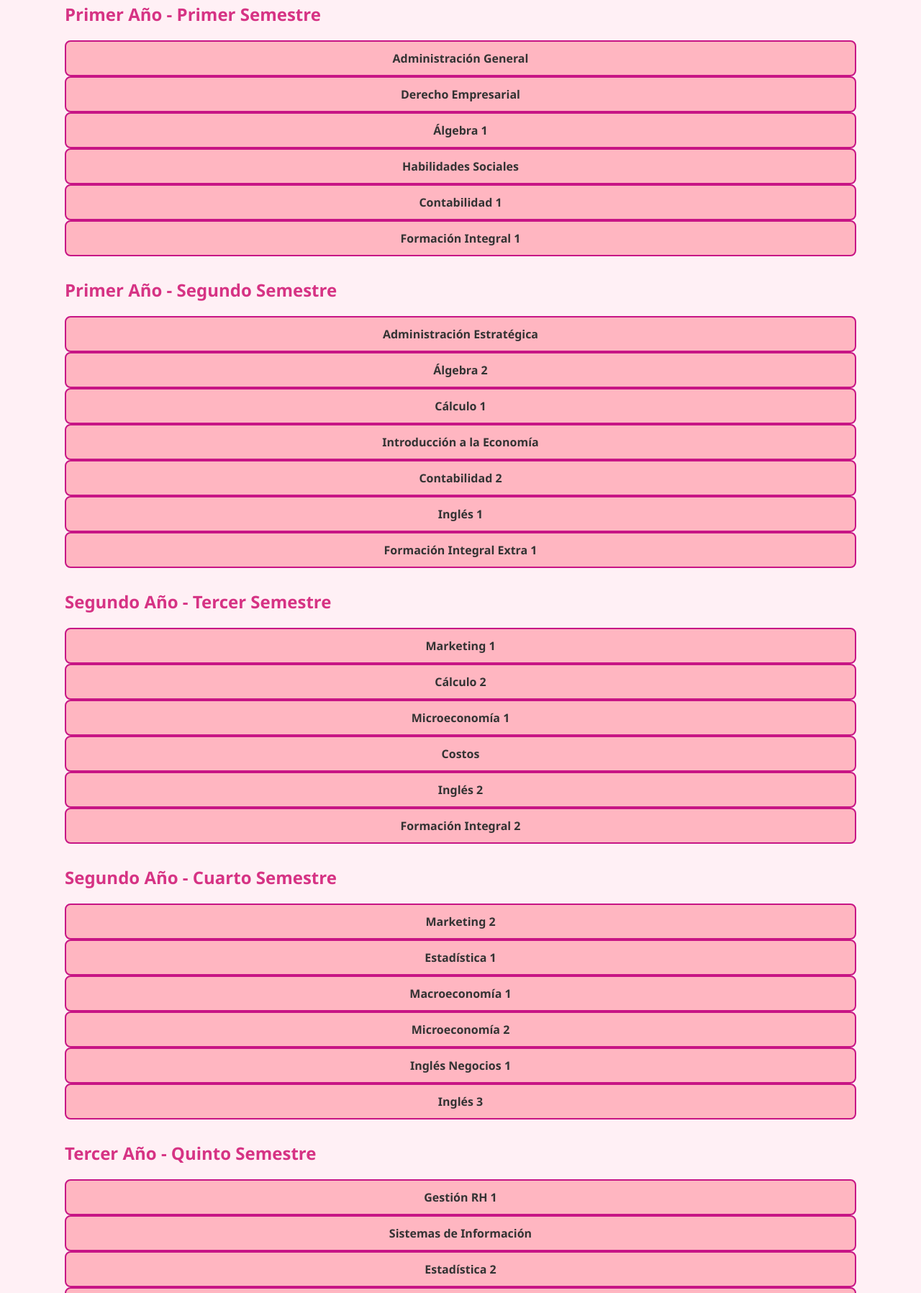
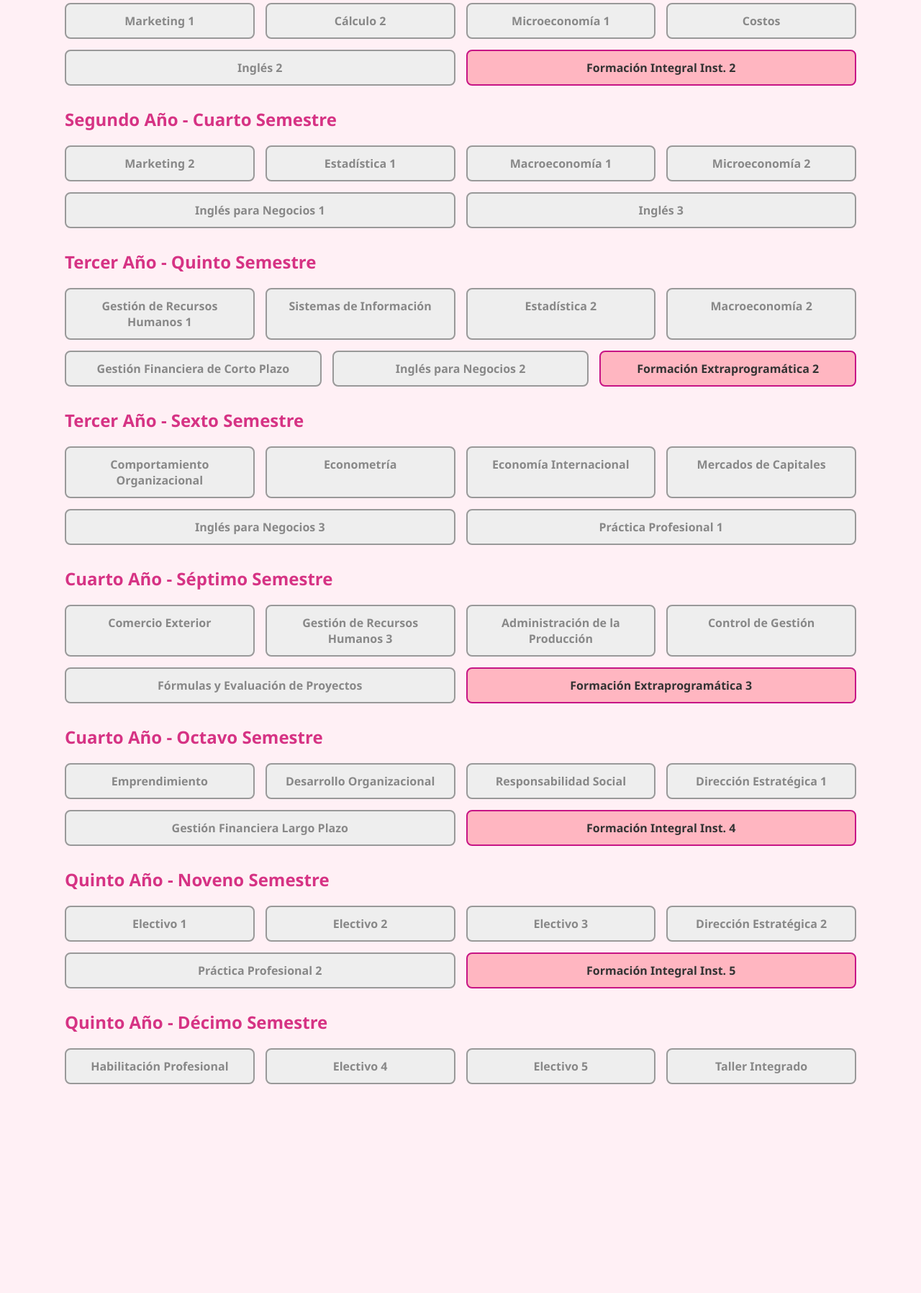
Before and after one commit to matiuh-the-return/Ingenieria_Comercial_malla, a plain HTML site: page index.html in a window 1280 px wide. Shown: the part 191-1987 px from the top of the page at 72% size. After the commit the page ends 1755 px from the top, so only its background shows below. Drawn offline with Linux system fonts and the light colour scheme.

Commit message:
Update index.html

```diff
--- a/index.html
+++ b/index.html
@@ -2,120 +2,105 @@
 <html lang="es">
 <head>
   <meta charset="UTF-8">
-  <title>Malla Interactiva - Ingeniería Civil</title>
+  <title>Malla Interactiva Ingeniería Comercial</title>
   <link rel="stylesheet" href="estilos.css">
 </head>
 <body>
-  <header>
-    <h1>Malla Interactiva - Ingeniería Civil UBB</h1>
-    <div class="selector-tema">
-      <label for="tema">Tema:</label>
-      <select id="tema">
-        <option value="verde">Verde</option>
-        <option value="rosado">Rosado</option>
-        <option value="azul">Azul</option>
-      </select>
-    </div>
-  </header>
+  <h1>Malla Curricular Ingeniería Comercial</h1>
+  <div class="malla">
 
-<main class="malla">
-  <section>
-    <h2>Primer Año - Primer Semestre</h2>
-    <div class="ramo" id="admin_gral" data-prerrequisitos="">Administración General</div>
-    <div class="ramo" id="derecho" data-prerrequisitos="">Derecho Empresarial</div>
-    <div class="ramo" id="algebra1" data-prerrequisitos="">Álgebra 1</div>
-    <div class="ramo" id="hab_soc" data-prerrequisitos="">Habilidades Sociales</div>
-    <div class="ramo" id="conta1" data-prerrequisitos="">Contabilidad 1</div>
-    <div class="ramo" id="fi1" data-prerrequisitos="">Formación Integral 1</div>
-  </section>
-
-  <section>
-    <h2>Primer Año - Segundo Semestre</h2>
-    <div class="ramo" id="admin_estrat" data-prerrequisitos="admin_gral">Administración Estratégica</div>
-    <div class="ramo" id="algebra2" data-prerrequisitos="algebra1">Álgebra 2</div>
-    <div class="ramo" id="calculo1" data-prerrequisitos="">Cálculo 1</div>
-    <div class="ramo" id="intro_eco" data-prerrequisitos="">Introducción a la Economía</div>
-    <div class="ramo" id="conta2" data-prerrequisitos="conta1">Contabilidad 2</div>
-    <div class="ramo" id="ingles1" data-prerrequisitos="">Inglés 1</div>
-    <div class="ramo" id="fi2" data-prerrequisitos="">Formación Integral Extra 1</div>
-  </section>
-
+    <!-- AÑOS Y SEMESTRES -->
        <section>
       <h2>Segundo Año - Tercer Semestre</h2>
-    <div class="ramo" id="marketing1" data-prerrequisitos="admin_estrat">Marketing 1</div>
-    <div class="ramo" id="calculo2" data-prerrequisitos="calculo1">Cálculo 2</div>
-    <div class="ramo" id="micro1" data-prerrequisitos="calculo1,intro_eco">Microeconomía 1</div>
-    <div class="ramo" id="costos" data-prerrequisitos="conta1">Costos</div>
-    <div class="ramo" id="ingles2" data-prerrequisitos="ingles1">Inglés 2</div>
-    <div class="ramo" id="fi3" data-prerrequisitos="">Formación Integral 2</div>
+      <div class="semestre">
+        <div class="ramo bloqueado" data-id="marketing1" data-abre="marketing2,comercio">Marketing 1</div>
+        <div class="ramo bloqueado" data-id="calculo2" data-abre="micro2">Cálculo 2</div>
+        <div class="ramo bloqueado" data-id="micro1" data-abre="micro2,gfcp">Microeconomía 1</div>
+        <div class="ramo bloqueado" data-id="costos">Costos</div>
+        <div class="ramo bloqueado" data-id="ingles2" data-abre="ingles-neg1,ingles3,ingles-neg3">Inglés 2</div>
+        <div class="ramo" data-id="formacion2">Formación Integral Inst. 2</div>
+      </div>
     </section>
 
     <section>
       <h2>Segundo Año - Cuarto Semestre</h2>
-    <div class="ramo" id="marketing2" data-prerrequisitos="marketing1">Marketing 2</div>
-    <div class="ramo" id="estad1" data-prerrequisitos="algebra2">Estadística 1</div>
-    <div class="ramo" id="macro1" data-prerrequisitos="calculo1,intro_eco">Macroeconomía 1</div>
-    <div class="ramo" id="micro2" data-prerrequisitos="micro1,calculo2">Microeconomía 2</div>
-    <div class="ramo" id="ing_neg1" data-prerrequisitos="ingles2">Inglés Negocios 1</div>
-    <div class="ramo" id="ingles3" data-prerrequisitos="ingles2">Inglés 3</div>
+      <div class="semestre">
+        <div class="ramo bloqueado" data-id="marketing2">Marketing 2</div>
+        <div class="ramo bloqueado" data-id="estadistica1" data-abre="estadistica2">Estadística 1</div>
+        <div class="ramo bloqueado" data-id="macro1" data-abre="macro2">Macroeconomía 1</div>
+        <div class="ramo bloqueado" data-id="micro2">Microeconomía 2</div>
+        <div class="ramo bloqueado" data-id="ingles-neg1">Inglés para Negocios 1</div>
+        <div class="ramo bloqueado" data-id="ingles3">Inglés 3</div>
+      </div>
     </section>
 
     <section>
       <h2>Tercer Año - Quinto Semestre</h2>
-    <div class="ramo" id="rh1" data-prerrequisitos="admin_estrat">Gestión RH 1</div>
-    <div class="ramo" id="sisinfo" data-prerrequisitos="admin_estrat">Sistemas de Información</div>
-    <div class="ramo" id="estad2" data-prerrequisitos="estad1">Estadística 2</div>
-    <div class="ramo" id="macro2" data-prerrequisitos="macro1">Macroeconomía 2</div>
-    <div class="ramo" id="finanza_c" data-prerrequisitos="conta2,micro1">Gestión Financiera Corto Plazo</div>
-    <div class="ramo" id="ing_neg2" data-prerrequisitos="">Inglés Negocios 2</div>
-    <div class="ramo" id="fi4" data-prerrequisitos="">Formación Integral Extra 2</div>
+      <div class="semestre">
+        <div class="ramo bloqueado" data-id="grh1" data-abre="grh2">Gestión de Recursos Humanos 1</div>
+        <div class="ramo bloqueado" data-id="sistemas">Sistemas de Información</div>
+        <div class="ramo bloqueado" data-id="estadistica2" data-abre="econometria,produccion">Estadística 2</div>
+        <div class="ramo bloqueado" data-id="macro2" data-abre="economia-int,econometria">Macroeconomía 2</div>
+        <div class="ramo bloqueado" data-id="gfcp" data-abre="mercados,control-gestion">Gestión Financiera de Corto Plazo</div>
+        <div class="ramo bloqueado" data-id="ingles-neg2">Inglés para Negocios 2</div>
+        <div class="ramo" data-id="formacion-extra2">Formación Extraprogramática 2</div>
+      </div>
     </section>
 
     <section>
       <h2>Tercer Año - Sexto Semestre</h2>
-    <div class="ramo" id="comport_org" data-prerrequisitos="">Comportamiento Organizacional</div>
-    <div class="ramo" id="econometria" data-prerrequisitos="estad2,macro2">Econometría</div>
-    <div class="ramo" id="eco_int" data-prerrequisitos="macro2">Economía Internacional</div>
-    <div class="ramo" id="mercados" data-prerrequisitos="finanza_c">Mercados de Capitales</div>
-    <div class="ramo" id="ing_neg3" data-prerrequisitos="ingles2">Inglés Negocios 3</div>
-    <div class="ramo" id="pp1" data-prerrequisitos="">Práctica Profesional 1</div>
+      <div class="semestre">
+        <div class="ramo bloqueado" data-id="comportamiento" data-abre="grh3,desarrollo-org">Comportamiento Organizacional</div>
+        <div class="ramo bloqueado" data-id="econometria">Econometría</div>
+        <div class="ramo bloqueado" data-id="economia-int">Economía Internacional</div>
+        <div class="ramo bloqueado" data-id="mercados" data-abre="formulas">Mercados de Capitales</div>
+        <div class="ramo bloqueado" data-id="ingles-neg3">Inglés para Negocios 3</div>
+        <div class="ramo bloqueado" data-id="practica1">Práctica Profesional 1</div>
+      </div>
     </section>
 
     <section>
       <h2>Cuarto Año - Séptimo Semestre</h2>
-    <div class="ramo" id="comercio" data-prerrequisitos="marketing1">Comercio Exterior</div>
-    <div class="ramo" id="rh3" data-prerrequisitos="comport_org">Gestión RH 3</div>
-    <div class="ramo" id="prod" data-prerrequisitos="estad2">Administración Producción</div>
-    <div class="ramo" id="control" data-prerrequisitos="finanza_c">Control de Gestión</div>
-    <div class="ramo" id="proyectos" data-prerrequisitos="mercados">Fórmulas y Evaluación Proyectos</div>
-    <div class="ramo" id="fi5" data-prerrequisitos="">Formación Integral Extra 3</div>
+      <div class="semestre">
+        <div class="ramo bloqueado" data-id="comercio">Comercio Exterior</div>
+        <div class="ramo bloqueado" data-id="grh3">Gestión de Recursos Humanos 3</div>
+        <div class="ramo bloqueado" data-id="produccion">Administración de la Producción</div>
+        <div class="ramo bloqueado" data-id="control-gestion" data-abre="dir-estrat1">Control de Gestión</div>
+        <div class="ramo bloqueado" data-id="formulas" data-abre="gflp">Fórmulas y Evaluación de Proyectos</div>
+        <div class="ramo" data-id="formacion-extra3">Formación Extraprogramática 3</div>
+      </div>
     </section>
 
     <section>
       <h2>Cuarto Año - Octavo Semestre</h2>
-    <div class="ramo" id="emprendimiento" data-prerrequisitos="">Emprendimiento</div>
-    <div class="ramo" id="desarrollo" data-prerrequisitos="comport_org">Desarrollo Organizacional</div>
-    <div class="ramo" id="social" data-prerrequisitos="">Responsabilidad Social</div>
-    <div class="ramo" id="dir1" data-prerrequisitos="control">Dirección Estratégica 1</div>
-    <div class="ramo" id="finanza_l" data-prerrequisitos="proyectos">Gestión Financiera Largo Plazo</div>
-    <div class="ramo" id="fi6" data-prerrequisitos="">Formación Integral 4</div>
+      <div class="semestre">
+        <div class="ramo bloqueado" data-id="emprendimiento">Emprendimiento</div>
+        <div class="ramo bloqueado" data-id="desarrollo-org">Desarrollo Organizacional</div>
+        <div class="ramo bloqueado" data-id="responsabilidad">Responsabilidad Social</div>
+        <div class="ramo bloqueado" data-id="dir-estrat1" data-abre="dir-estrat2">Dirección Estratégica 1</div>
+        <div class="ramo bloqueado" data-id="gflp">Gestión Financiera Largo Plazo</div>
+        <div class="ramo" data-id="formacion4">Formación Integral Inst. 4</div>
+      </div>
     </section>
 
     <section>
       <h2>Quinto Año - Noveno Semestre</h2>
-    <div class="ramo" id="electivo1" data-prerrequisitos="">Electivo 1</div>
-    <div class="ramo" id="electivo2" data-prerrequisitos="">Electivo 2</div>
-    <div class="ramo" id="electivo3" data-prerrequisitos="">Electivo 3</div>
-    <div class="ramo" id="dir2" data-prerrequisitos="dir1">Dirección Estratégica 2</div>
-    <div class="ramo" id="pp2" data-prerrequisitos="">Práctica Profesional 2</div>
-    <div class="ramo" id="fi7" data-prerrequisitos="">Formación Integral 5</div>
+      <div class="semestre">
+        <div class="ramo bloqueado" data-id="electivo1">Electivo 1</div>
+        <div class="ramo bloqueado" data-id="electivo2">Electivo 2</div>
+        <div class="ramo bloqueado" data-id="electivo3">Electivo 3</div>
+        <div class="ramo bloqueado" data-id="dir-estrat2">Dirección Estratégica 2</div>
+        <div class="ramo bloqueado" data-id="practica2">Práctica Profesional 2</div>
+        <div class="ramo" data-id="formacion5">Formación Integral Inst. 5</div>
+      </div>
     </section>
 
     <section>
       <h2>Quinto Año - Décimo Semestre</h2>
-    <div class="ramo" id="habilitacion" data-prerrequisitos="">Habilitación Profesional</div>
-    <div class="ramo" id="electivo4" data-prerrequisitos="">Electivo 4</div>
-    <div class="ramo" id="electivo5" data-prerrequisitos="">Electivo 5</div>
-    <div class="ramo" id="taller" data-prerrequisitos="">Taller Integrado</div>
+      <div class="semestre">
+        <div class="ramo bloqueado" data-id="habilitacion">Habilitación Profesional</div>
+        <div class="ramo bloqueado" data-id="electivo4">Electivo 4</div>
+        <div class="ramo bloqueado" data-id="electivo5">Electivo 5</div>
+        <div class="ramo bloqueado" data-id="taller">Taller Integrado</div>
+      </div>
     </section>
-</main>
```
Lines whose indentation alone changed are shown as unchanged.
